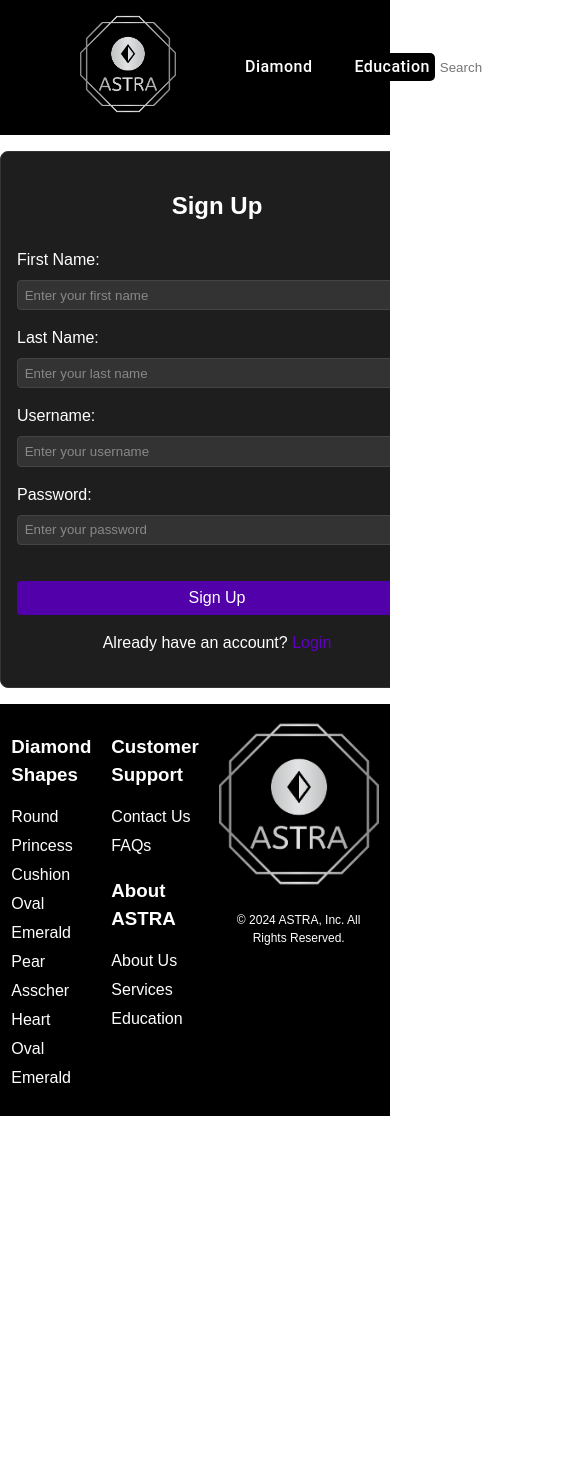
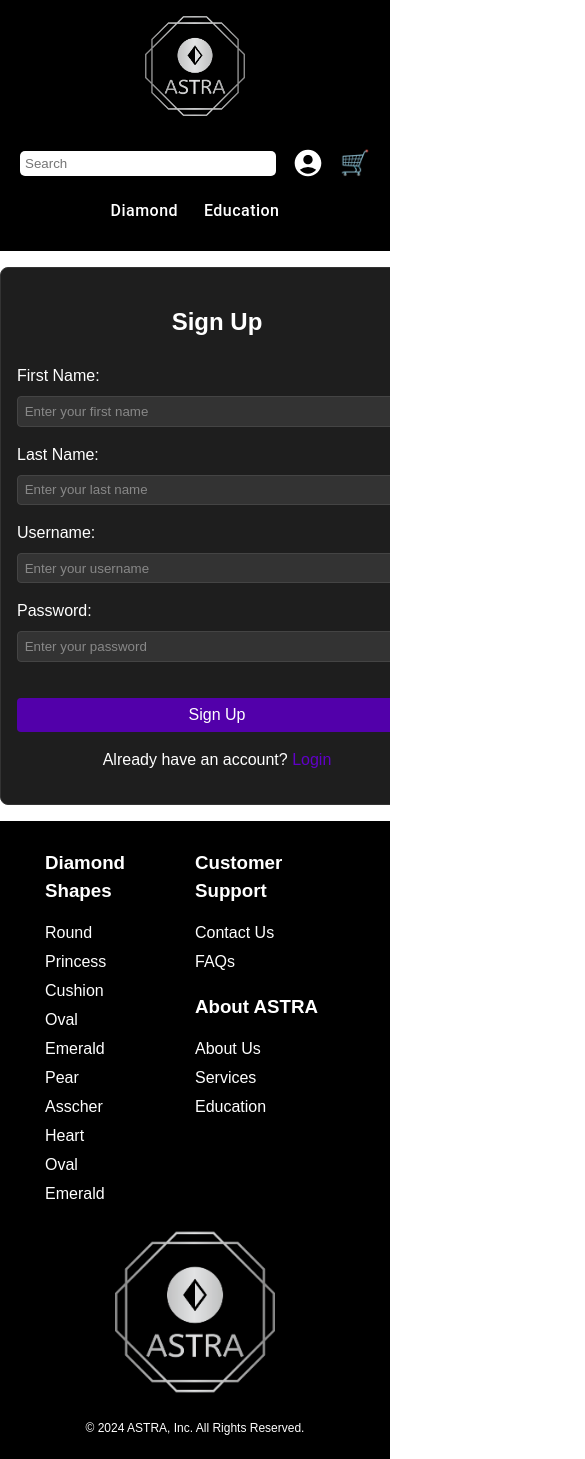
Before and after one commit to Nivizia/ASTRA, a React (Vite) app in the folder DiamondShopWebsiteProject/DiamondShopWebApp/: page /signup in a window 390 px wide. Shown: the top 1459 px of the page, 585 px wide, since content can reach past the window. Before the commit the page ends 1116 px from the top, so only its background shows below. Built offline with nearby package versions, Linux system fonts and the light colour scheme.

Commit message:
apply fluid sizing to header and footer

```diff
--- a/DiamondShopWebsiteProject/DiamondShopWebApp/src/components/HeaderAndFooter/footer.jsx
+++ b/DiamondShopWebsiteProject/DiamondShopWebApp/src/components/HeaderAndFooter/footer.jsx
@@ -5,7 +5,9 @@ import logo from '../../images/logo-no-background.png';
 const Footer = () => {
   return (
     <footer className="footer">
+
       <div className="footer-content">
+        <div className="footer-column-wrapper">
           <div className="footer-column">
             <h3>Diamond Shapes</h3>
             <ul>
@@ -34,6 +36,7 @@ const Footer = () => {
               <li>Education</li>
             </ul>
           </div>
+        </div>
         <div className="footer-logo">
           <img src={logo} alt="Astra Logo" />
           <p>© 2024 ASTRA, Inc. All Rights Reserved.</p>
--- a/DiamondShopWebsiteProject/DiamondShopWebApp/src/components/HeaderAndFooter/header.jsx
+++ b/DiamondShopWebsiteProject/DiamondShopWebApp/src/components/HeaderAndFooter/header.jsx
@@ -9,6 +9,7 @@ const Header = () => {
     <header className="header">
       <div className="header-content">
         <a href="/"><img src={logo} alt="Astra Logo" className="logo" /></a>
+        <div className="nav-and-header-right-container">
         <nav className="nav">
           <MenuNav />
         </nav>
@@ -17,6 +18,8 @@ const Header = () => {
           <AccountButton />
           <span className="icon">🛒</span>
         </div>
+        </div>
+
       </div>
     </header>
   );
--- a/DiamondShopWebsiteProject/DiamondShopWebApp/src/components/css/footer.css
+++ b/DiamondShopWebsiteProject/DiamondShopWebApp/src/components/css/footer.css
@@ -15,6 +15,11 @@
     width: 100%;
     justify-content: center;
     margin: 10px 5rem;
+}
+
+.footer-column-wrapper {
+    display: flex;
+    flex: 1;
 }
 
 .footer-column {
@@ -47,3 +52,15 @@
     margin-top: 10px;
     font-size: 12px;
 }
+
+@media (max-width: 800px) {
+    .footer-content {
+        margin: 10px 45px;
+    }
+}
+
+@media (max-width: 667px) {
+    .footer-content {
+        display: block;
+    }
+}
--- a/DiamondShopWebsiteProject/DiamondShopWebApp/src/components/css/header.css
+++ b/DiamondShopWebsiteProject/DiamondShopWebApp/src/components/css/header.css
@@ -24,6 +24,12 @@
     width: 6rem;
 }
 
+.nav-and-header-right-container {
+    display: flex;
+    margin-left: 50px;
+    width: 100%;
+}
+
 .nav {
     flex-grow: 1;
     display: flex;
@@ -34,7 +40,6 @@
     list-style: none;
     display: flex;
     gap: 2rem;
-    margin-left: 4rem;
     padding: 0;
 }
 
@@ -78,7 +83,10 @@
 
 .header-right {
     display: flex;
+    width: 60%;
+    padding-left: 2em;
     align-items: center;
+    justify-content: flex-end;
     gap: 2rem;
 }
 
@@ -106,7 +114,7 @@
 }
 
 .search-bar {
-    width: 20rem;
+    width: 50%;
     padding: 5px;
     border-radius: 5px;
     background-color: white;
@@ -116,3 +124,53 @@
 .icon {
     font-size: 20px;
 }
+
+@media (max-width: 800px) {
+    .header-content {
+        margin: 10px 20px;
+    }
+
+    .nav-and-header-right-container {
+        margin-left: 50px;
+    }
+}
+
+@media (max-width: 667px) {
+    .header-content {
+        flex-direction: column;
+        padding: 0;
+    }
+
+    .logo {
+        width: 100px;
+        margin-bottom: 1rem;
+    }
+
+    .nav-and-header-right-container {
+        flex-direction: column-reverse;
+        margin: 0;
+    }
+
+    .nav {
+        width: 100%;
+        justify-content: center;
+    }
+
+    .nav ul#navButtons {
+        gap: 1rem;
+    }
+
+    .header-right {
+        width: 100%;
+        padding-left: 0;
+        gap: 1rem;
+    }
+
+    .search-bar {
+        width: 80%;
+    }
+
+    .icon {
+        font-size: 1.5rem;
+    }
+}
--- a/DiamondShopWebsiteProject/DiamondShopWebApp/src/components/diamondStuff/diamondDetails.jsx
+++ b/DiamondShopWebsiteProject/DiamondShopWebApp/src/components/diamondStuff/diamondDetails.jsx
@@ -1,7 +1,10 @@
 import React, { useEffect, useState } from 'react';
 import { useParams } from 'react-router-dom';
 import { fetchDiamondById } from '../../../javascript/apiService';
+
 import CircularIndeterminate from '../loading';
+import TemporaryDrawer from '../temporaryDrawer';
+
 import '../css/diamond.css';
 
 const DiamondDetails = () => {
@@ -48,7 +51,7 @@ const DiamondDetails = () => {
         </div>
       </div>
       <div className="details-section">
-        <h2>{`${diamond.caratWeight} Carat Round Diamond`}</h2>
+        <h2>{`${diamond.caratWeight} Carat ${diamond.color}-${diamond.clarity} ${diamond.cut} cut ${diamond.dType} Diamond`}</h2>
         <div className="badge-group">
           <span className="badge">{`${diamond.caratWeight}ct`}</span>
           <span className="badge">{`${diamond.color} Color`}</span>
@@ -56,7 +59,7 @@ const DiamondDetails = () => {
           <span className="badge">{`Excellent`}</span>
         </div>
         <p className="price">${diamond.price.toFixed(2)}</p>
-        <button className="select-diamond-button">SELECT THIS DIAMOND</button>
+        <button className="select-diamond-button"><TemporaryDrawer /></button>
         <div className="order-info">
           <h3>Your Order Includes:</h3>
           <div className="order-detail">
--- a/DiamondShopWebsiteProject/DiamondShopWebApp/src/components/menunavigation.jsx
+++ b/DiamondShopWebsiteProject/DiamondShopWebApp/src/components/menunavigation.jsx
@@ -95,7 +95,7 @@ export default function MenuNav() {
                     aria-labelledby="diamond-button"
                     onKeyDown={(event) => handleListKeyDown(event, setDiamondOpen)}
                   >
-                    <MenuItem onClick={handleDiamondClose}>Diamond</MenuItem>
+                    <MenuItem><a href='/diamond/'>Diamond</a></MenuItem>
                     <MenuItem onClick={handleDiamondClose}>Diamond</MenuItem>
                     <MenuItem onClick={handleDiamondClose}>Diamond</MenuItem>
                   </MenuList>
--- /dev/null
+++ b/DiamondShopWebsiteProject/DiamondShopWebApp/src/components/temporaryDrawer.jsx
@@ -0,0 +1,60 @@
+import { useState } from 'react'
+import Box from '@mui/material/Box';
+import Drawer from '@mui/material/Drawer';
+import Button from '@mui/material/Button';
+import List from '@mui/material/List';
+import Divider from '@mui/material/Divider';
+import ListItem from '@mui/material/ListItem';
+import ListItemButton from '@mui/material/ListItemButton';
+import ListItemIcon from '@mui/material/ListItemIcon';
+import ListItemText from '@mui/material/ListItemText';
+import InboxIcon from '@mui/icons-material/MoveToInbox';
+import MailIcon from '@mui/icons-material/Mail';
+import { Anchor } from '@mui/icons-material';
+
+export default function TemporaryDrawer() {
+  const [open, setOpen] = useState(false);
+
+  const toggleDrawer = (newOpen) => () => {
+    setOpen(newOpen);
+  };
+
+  const DrawerList = (
+    <Box sx={{ height: '30vh' }} role="presentation" onClick={toggleDrawer(false)}>
+      <List>
+        {['Inbox', 'Starred', 'Send email', 'Drafts'].map((text, index) => (
+          <ListItem key={text} disablePadding>
+            <ListItemButton>
+              <ListItemIcon>
+                {index % 2 === 0 ? <InboxIcon /> : <MailIcon />}
+              </ListItemIcon>
+              <ListItemText primary={text} />
+            </ListItemButton>
+          </ListItem>
+        ))}
+      </List>
+      <Divider />
+      <List>
+        {['All mail', 'Trash', 'Spam'].map((text, index) => (
+          <ListItem key={text} disablePadding>
+            <ListItemButton>
+              <ListItemIcon>
+                {index % 2 === 0 ? <InboxIcon /> : <MailIcon />}
+              </ListItemIcon>
+              <ListItemText primary={text} />
+            </ListItemButton>
+          </ListItem>
+        ))}
+      </List>
+    </Box>
+  );
+
+  return (
+    <div>
+      <Button onClick={toggleDrawer(true)}>SELECT THIS DIAMOND</Button>
+      <Drawer open={open} onClose={toggleDrawer(false) } anchor='bottom'>
+        {DrawerList}
+      </Drawer>
+    </div>
+  );
+}
```
Lines whose indentation alone changed are shown as unchanged.
